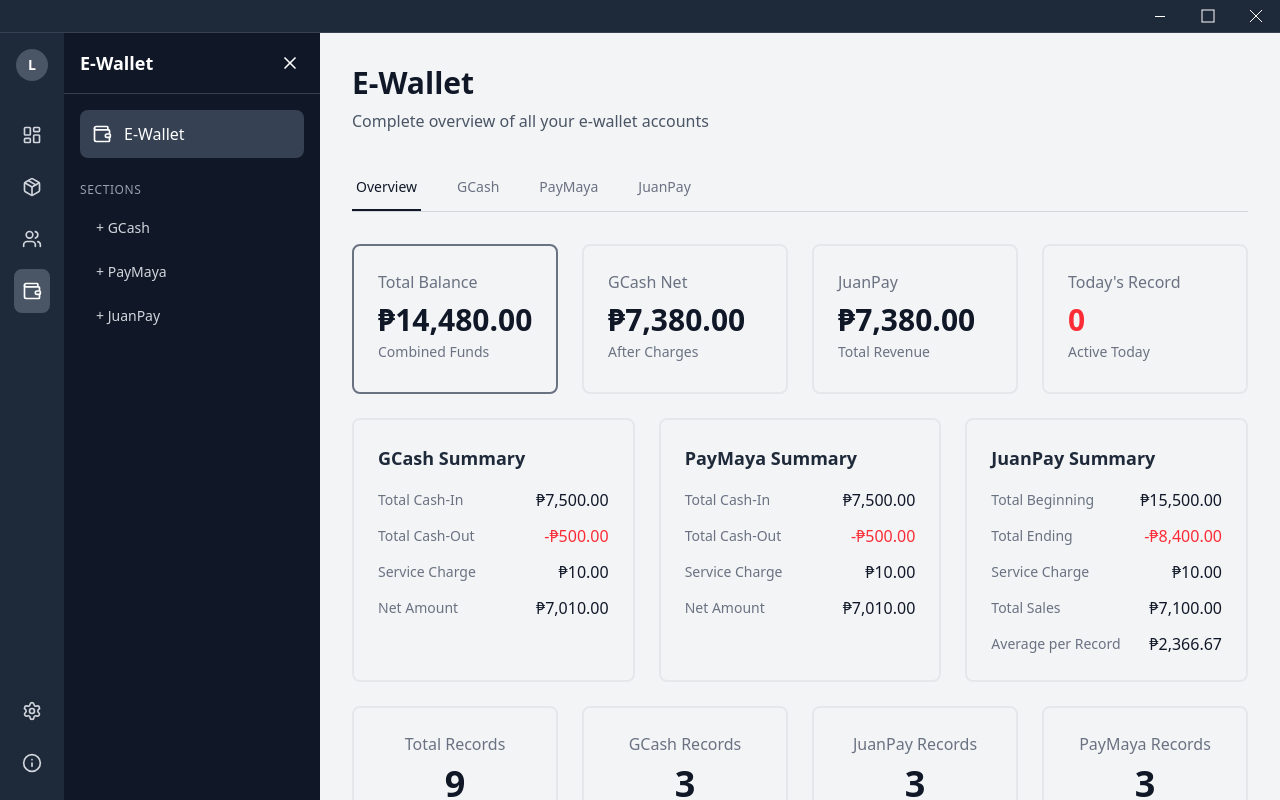
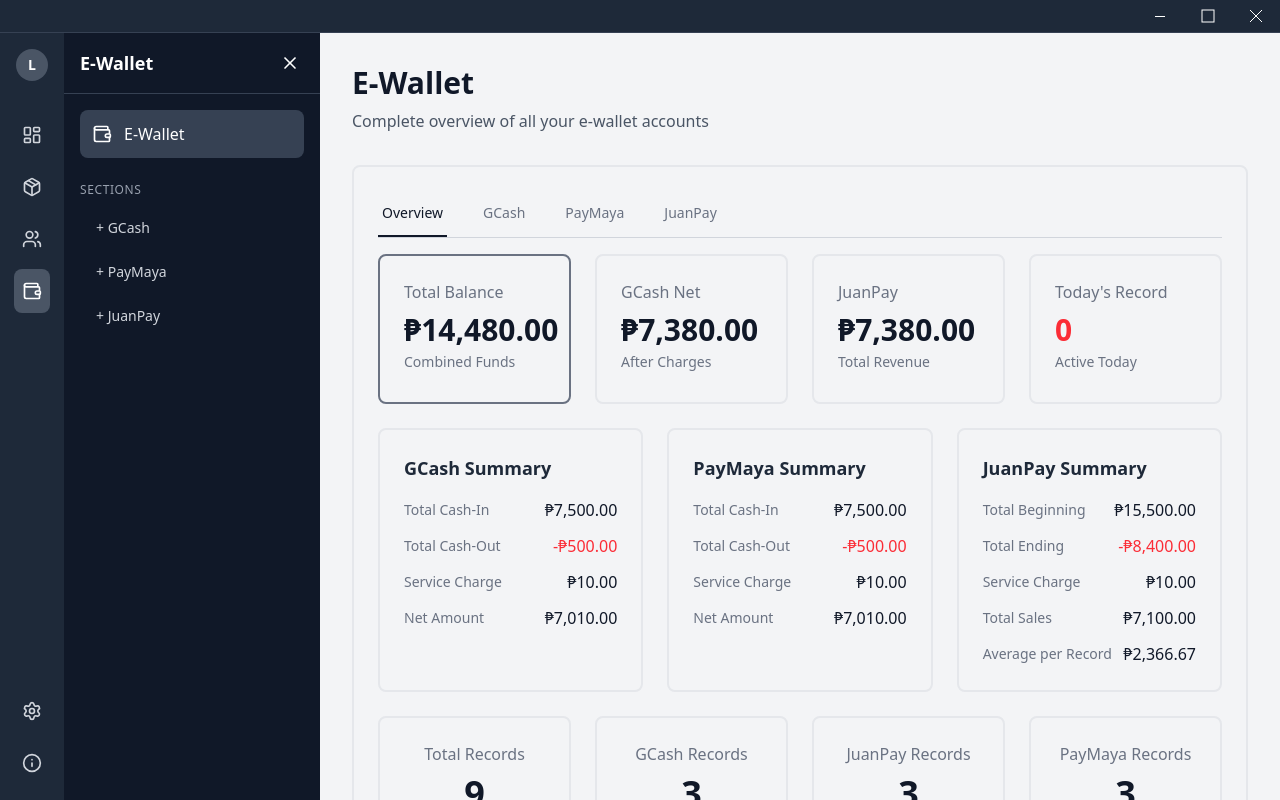
Before and after one commit to 6reenhorn/JIA-Integrated-Management-System, a React (Vite) app: page / in a window 1280 px wide. Both pictures are taken after a click on the button 32 px from the left and 291 px from the top of the page. Built offline with nearby package versions, Linux system fonts and the light colour scheme.

Commit message:
Ewallet Border

```diff
--- a/client/src/components/e-wallet/EWallet.tsx
+++ b/client/src/components/e-wallet/EWallet.tsx
@@ -1,5 +1,6 @@
 import React, { useState, useEffect } from 'react';
 import type { EWalletTab } from '../../types/ewallet_types';
+import LayoutCard from '../layout/LayoutCard';
 
 import Overview from './Overview';
 import GCash from './Gcash';
@@ -44,9 +45,8 @@ const EWallet: React.FC<EWalletProps> = ({ initialTab = 'Overview', onTabChange
   };
 
   return (
-    <div className="space-y-6">
-      {/* Navigation Tabs */}
-      <div className="mb-8">
+    <LayoutCard>
+      <div className="mb-4">
         <div className="flex space-x-8 border-b border-gray-300">
           {tabs.map((tab) => (
             <button
@@ -66,7 +66,7 @@ const EWallet: React.FC<EWalletProps> = ({ initialTab = 'Overview', onTabChange
 
       {/* Dynamic Content */}
       {renderContent()}
-    </div>
+    </LayoutCard>
   );
 };
 
```
